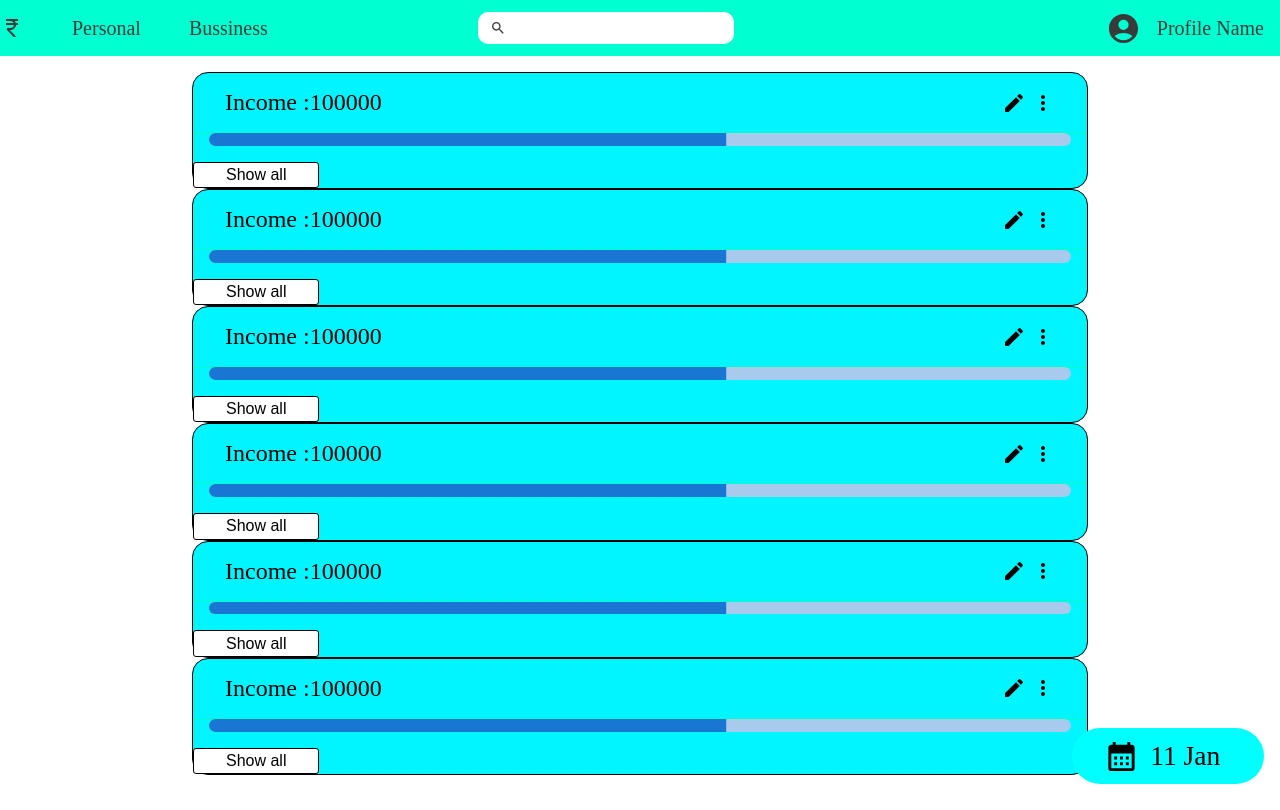
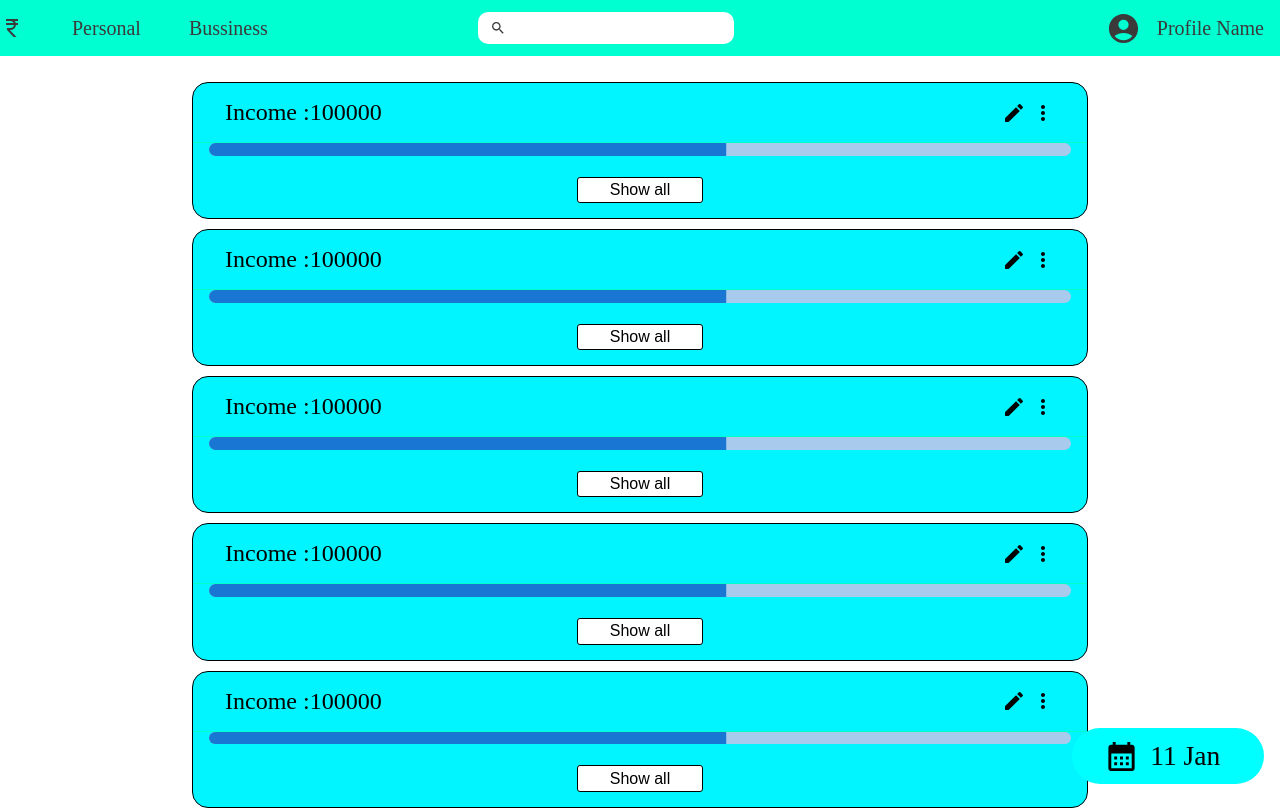
Before and after one commit to Rupeerise/Website, a React (Vite) app in the folder frontend/: page / in a window 1280 px wide. Shown: the top 810 px of the page. Built offline with nearby package versions, Linux system fonts and the light colour scheme.

Commit message:
Button 1.1

```diff
--- a/frontend/src/statics/body/maincontainer/incomeandexpence/income.css
+++ b/frontend/src/statics/body/maincontainer/incomeandexpence/income.css
@@ -1,15 +1,21 @@
 .income-card {
+  display: flex;
+  flex-direction: column;
   width: 100%;
   border: 1px solid black;
   background-color: azure;
   border-radius: 1rem;
   background-color: #00f5ff;
+  margin-top: 10px;
 }
+
 .income-card-title {
   display: flex;
+  flex-direction: row;
   padding: 1rem 2rem 1rem 2rem;
   border-bottom: 1px solid #00ffcc;
   align-items: center;
+  justify-content: flex-end;
 }
 .income-card-title-name {
   font-size: 1.5rem;
@@ -28,4 +34,13 @@
   border-radius: 3px;
   border: 1px solid black;
   background-color: white;
+  margin-left: auto;
+  margin-right: auto;
+  margin-top: 5px;
+  margin-bottom: 15px;
 }
+
+.income-card-button:hover{
+  background-color: rgb(104 255 104);
+  transition: 0.3s;
+}
```
